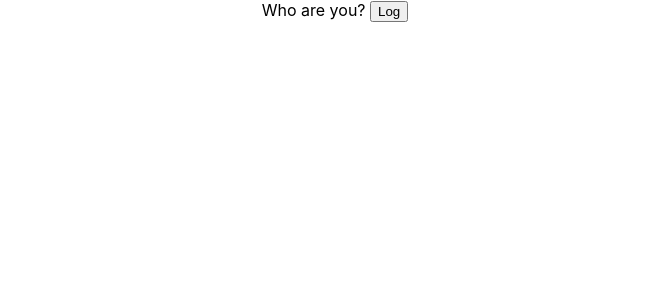
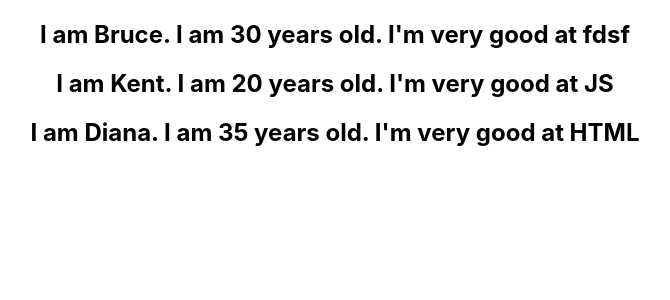
Before and after one commit to RaduRS/reactivation, a React (Create React App) app: page / in a window 1280 px wide. Shown: the top 300 px of the page, without its empty margins (305-975 px from the left). Built offline with nearby package versions, Linux system fonts and the light colour scheme.

Commit message:
all changes for today

```diff
--- a/src/App.js
+++ b/src/App.js
@@ -10,6 +10,7 @@ import ClassClick from './components/ClassClick'
 import EventBind from './components/EventBind'
 import ParentComponent from './components/ParentComponent'
 import UserGreeting from './components/UserGreeting'
+import NameList from './components/NameList'
 
 // const youtName = prompt("your name");
 
@@ -17,7 +18,8 @@ class App extends Component{
   render(){
     return (
       <div className="App">
-        <UserGreeting/>
+        <NameList/>
+        {/* <UserGreeting/> */}
         {/* <EventBind/> */}
         {/* <ParentComponent/> */}
         {/* <FunctionClick basket={this.changeBasket}/>
--- /dev/null
+++ b/src/components/NameList.js
@@ -0,0 +1,34 @@
+import React from 'react'
+import Persons from './Persons'
+
+function NameList() {
+    const names = [
+        {
+            id: 1,
+            name: 'Bruce',
+            age: 30,
+            skill: 'fdsf'
+        },
+        {
+            id: 2,
+            name: 'Kent',
+            age: 20,
+            skill: 'JS'
+        },
+        {
+            id: 3,
+            name: 'Diana',
+            age: 35,
+            skill: 'HTML'
+        },
+    ]
+
+    const newName = names.map(value => (<Persons key={value.id} valueName={value}/>))
+    return (
+        <div>
+            {newName}
+        </div>
+    )
+}
+
+export default NameList
--- /dev/null
+++ b/src/components/Persons.js
@@ -0,0 +1,11 @@
+import React from 'react'
+
+function Persons({valueName}) {
+    return (
+        <div>
+            <h2>I am {valueName.name}. I am {valueName.age} years old. I'm very good at {valueName.skill}</h2>
+        </div>
+    )
+}
+
+export default Persons
```
